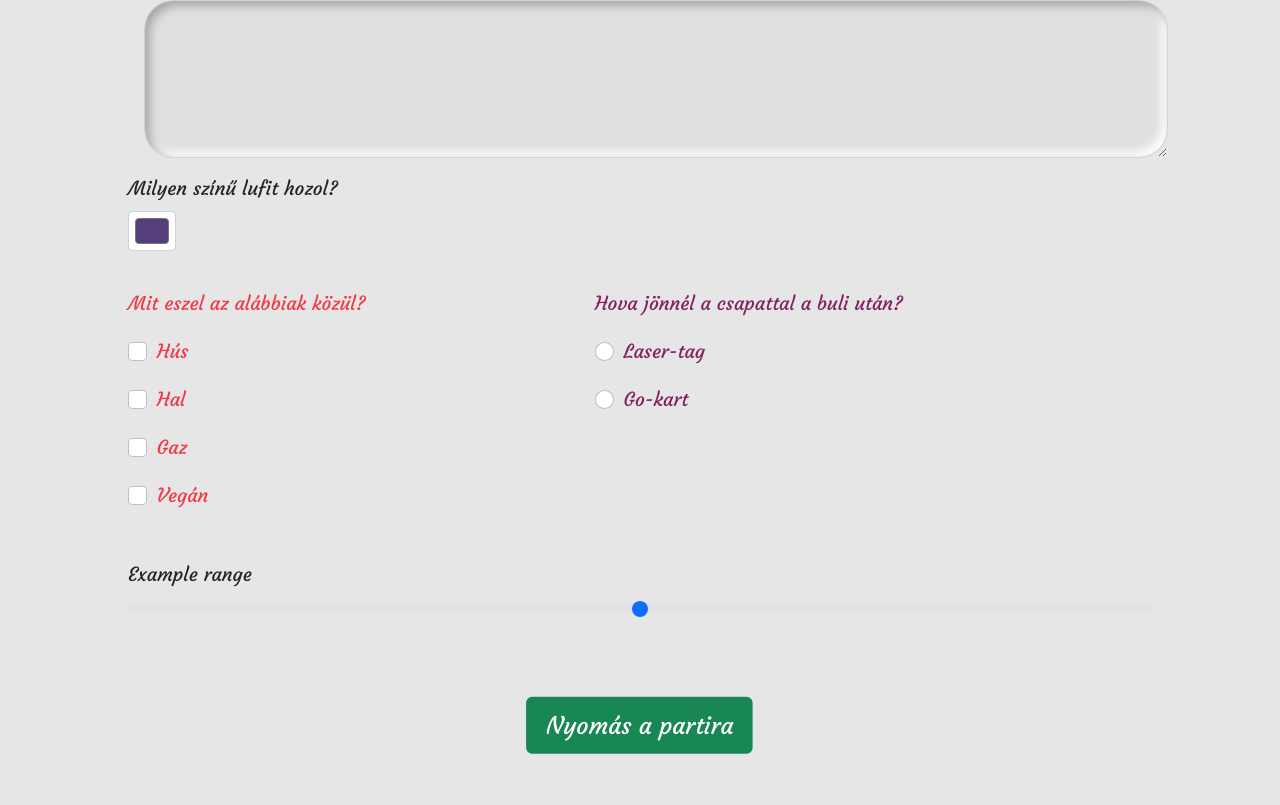
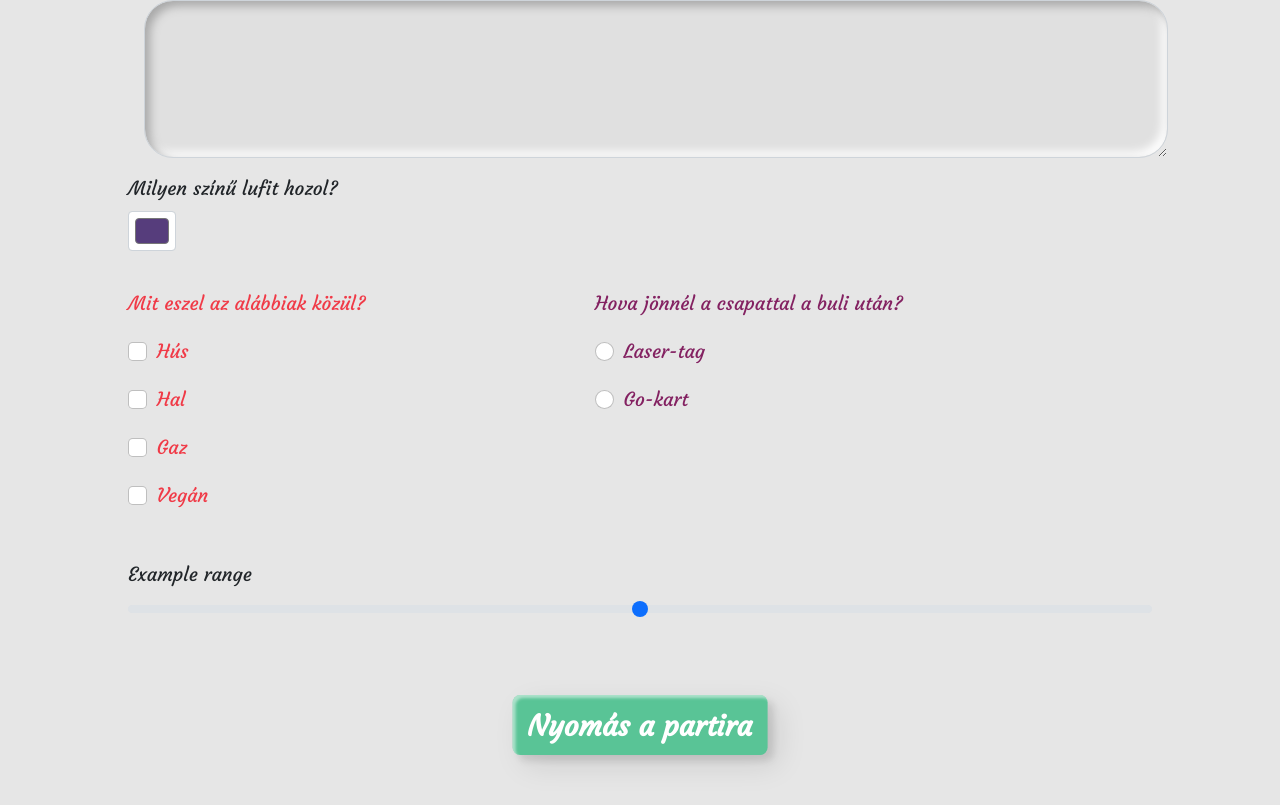
Before and after one commit to MikT0716/Form-HF, a plain HTML site: page index.html in a window 1280 px wide. Shown: the part 669-1474 px from the top of the page. Drawn offline with nearby package versions, Linux system fonts and the light colour scheme.

Commit message:
Button rework and removed outlines

```diff
--- a/formHF.css
+++ b/formHF.css
@@ -52,12 +52,10 @@ button:hover {
     box-shadow: 10px 9px 15px 0px rgba(0,0,0,0.44);
 }
 
-button:active {
-    transform: scale(0.8);
-}
+
 
 :required {
-    border: solid rgba(0,0,0,0.44) 1px;
+    border: solid #832161 1px;
 }
 
 .form-check-container:first-child {
@@ -71,3 +69,43 @@ button:active {
 input[type="radio"] {
     color: #832161;
 }
+
+.css-button-shadow-border-sliding--green {
+    min-width: 130px;
+    height: 40px;
+    color: #fff;
+    padding: 5px 10px;
+    font-weight: bold;
+    cursor: pointer;
+    transition: all 0.3s ease;
+    position: relative;
+    display: inline-block;
+    outline: none;
+    border-radius: 5px;
+    border: none;
+    box-shadow:inset 2px 2px 2px 0px rgba(255,255,255,.5), 7px 7px 20px 0px rgba(0,0,0,.1), 4px 4px 5px 0px rgba(0,0,0,.1);
+    background: #59c496;
+   z-index: 1;
+  }
+  .css-button-shadow-border-sliding--green:hover:after {
+    width: 100%;
+    left: 0;
+  }
+  .css-button-shadow-border-sliding--green:after {
+    border-radius: 5px;
+    position: absolute;
+    content: "";
+    width: 0;
+    height: 100%;
+    top: 0;
+    z-index: -1;
+    box-shadow:inset 2px 2px 2px 0px rgba(255,255,255,.5), 7px 7px 20px 0px rgba(0,0,0,.1), 4px 4px 5px 0px rgba(0,0,0,.1);
+    transition: all 0.3s ease;
+    background-color: #63ee84;
+    right: 0;
+  }
+  .css-button-shadow-border-sliding--green:active {
+    top: 2px;
+    transform: scale(0.8);
+    box-shadow: 2px 2px 4px 0px rgba(0,0,0,0.44);
+  }
--- a/index.html
+++ b/index.html
@@ -53,19 +53,19 @@
   <div class="form-check-container">
     <div>Mit eszel az alábbiak közül?</div>
     <div class="form-check">
-          <input class="form-check-input" type="checkbox" value="Hús" id="Hús">
+          <input class="form-check-input shadow-none" type="checkbox" value="Hús" id="Hús">
           <label class="form-check-label" for="Hús">Hús</label>
       </div>
       <div class="form-check">
-          <input class="form-check-input" type="checkbox" value="Hal" id="Hal">
+          <input class="form-check-input shadow-none" type="checkbox" value="Hal" id="Hal">
           <label class="form-check-label" for="Hal">Hal</label>
       </div>
       <div class="form-check">
-          <input class="form-check-input" type="checkbox" value="Gaz" id="Gaz">
+          <input class="form-check-input shadow-none" type="checkbox" value="Gaz" id="Gaz">
           <label class="form-check-label" for="Gaz">Gaz</label>
       </div>
       <div class="form-check">
-          <input class="form-check-input" type="checkbox" value="Vegán" id="Vegán">
+          <input class="form-check-input shadow-none" type="checkbox" value="Vegán" id="Vegán">
           <label class="form-check-label" for="Vegán">Vegán</label>
       </div>
     </div>
@@ -74,11 +74,11 @@
     <div class="form-check-container">
     <div>Hova jönnél a csapattal a buli után?</div>
           <div class="form-check">
-          <input class="form-check-input" type="radio" name="flexRadioDefault" value="Laser-tag" id="flexRadioDefault1">
+          <input class="form-check-input shadow-none" type="radio" name="flexRadioDefault" value="Laser-tag" id="flexRadioDefault1">
           <label class="form-check-label" for="flexRadioDefault1">Laser-tag</label>
         </div>
         <div class="form-check">
-          <input class="form-check-input" type="radio" name="flexRadioDefault" value="Go-kart" id="flexRadioDefault2">
+          <input class="form-check-input shadow-none" type="radio" name="flexRadioDefault" value="Go-kart" id="flexRadioDefault2">
           <label class="form-check-label" for="flexRadioDefault2">Go-kart</label>
         </div>
       </div>
@@ -91,7 +91,7 @@
 <input type="range" class="form-range" min="0" max="5" step="0.5" id="customRange3">
 
       <div class="container">
-        <button type="submit" class="btn btn-success">Nyomás a partira</button>
+        <button type="submit" class="css-button-shadow-border-sliding--green">Nyomás a partira</button>
       </div>
 
 </body>
```
